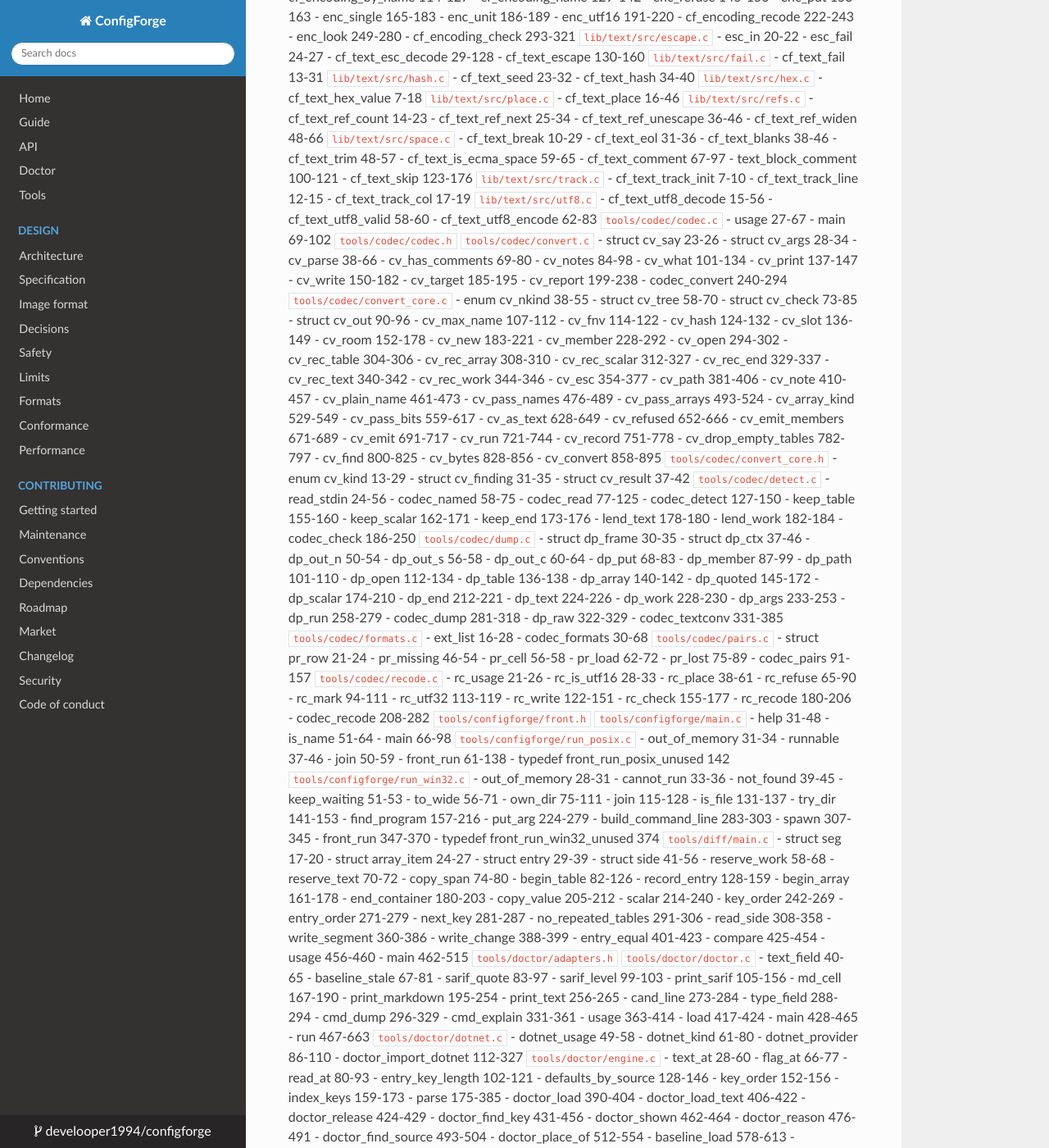
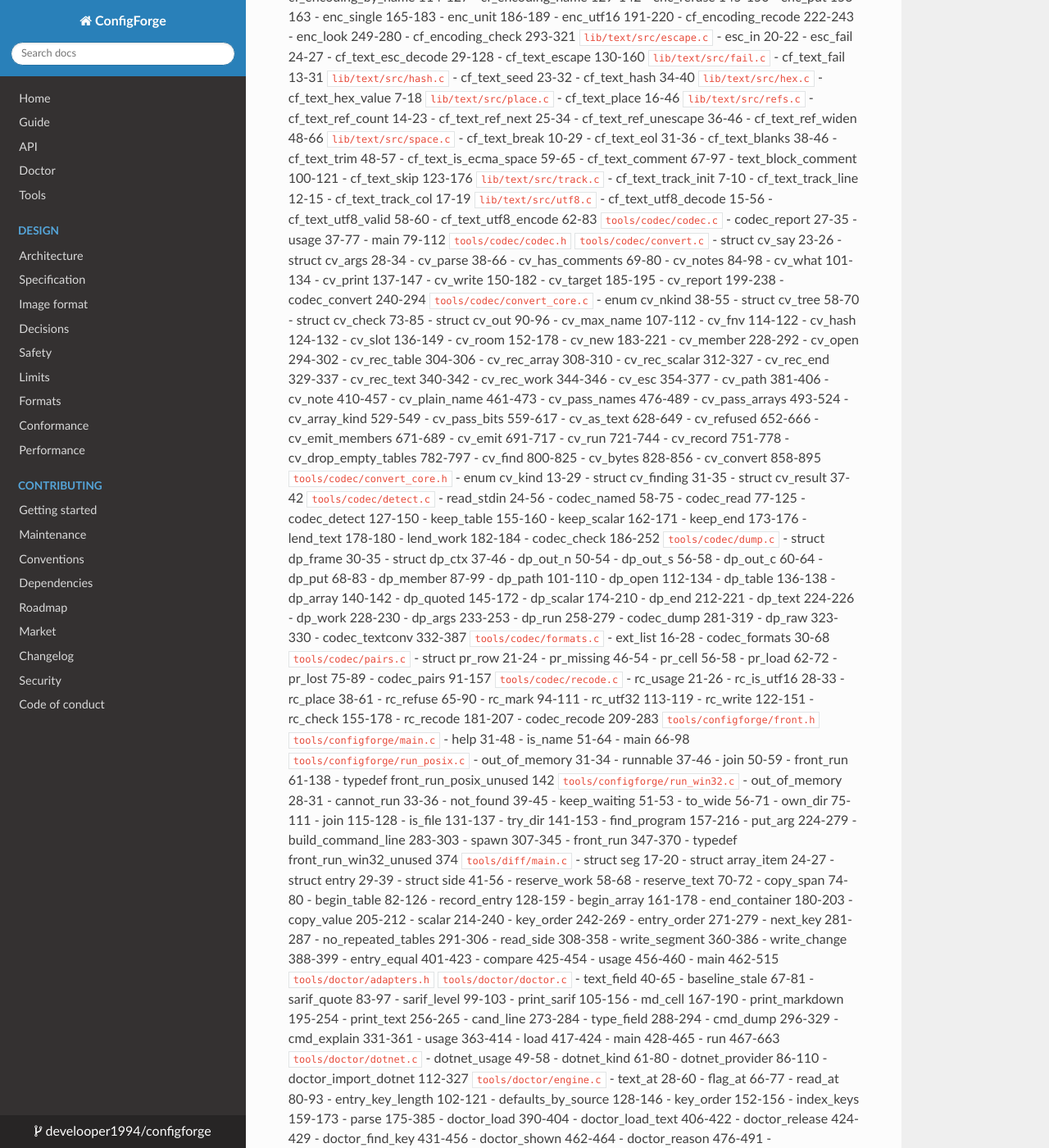
Before and after one commit to develooper1994/configforge, an MkDocs documentation site: the page built from docs/Codemap.md, in a window 1280 px wide and 1400 px high, scrolled down 13166 px. Shown: the whole window at 82% size. Built offline with MkDocs 1.6.1, drawn with Linux system fonts in a browser that asks for light colours.

Commit message:
K-6b: the tools show a refusal's reason (codec dump, recode, check)
codec_report prints '  reason: <name> (<severity>[, <CWE>])' to stderr
when a refused input carries a reason; front.cmake checks it on a
40-deep JSON.

Co-Authored-By: Claude Opus 5.5 <noreply@anthropic.com>

```diff
--- a/docs/Codemap.md
+++ b/docs/Codemap.md
@@ -1875,8 +1875,9 @@
 - cf_text_utf8_valid 58-60
 - cf_text_utf8_encode 62-83
 `tools/codec/codec.c`
-- usage 27-67
-- main 69-102
+- codec_report 27-35
+- usage 37-77
+- main 79-112
 `tools/codec/codec.h`
 `tools/codec/convert.c`
 - struct cv_say 23-26
@@ -1941,7 +1942,7 @@
 - keep_end 173-176
 - lend_text 178-180
 - lend_work 182-184
-- codec_check 186-250
+- codec_check 186-252
 `tools/codec/dump.c`
 - struct dp_frame 30-35
 - struct dp_ctx 37-46
@@ -1961,9 +1962,9 @@
 - dp_work 228-230
 - dp_args 233-253
 - dp_run 258-279
-- codec_dump 281-318
-- dp_raw 322-329
-- codec_textconv 331-385
+- codec_dump 281-319
+- dp_raw 323-330
+- codec_textconv 332-387
 `tools/codec/formats.c`
 - ext_list 16-28
 - codec_formats 30-68
@@ -1982,9 +1983,9 @@
 - rc_mark 94-111
 - rc_utf32 113-119
 - rc_write 122-151
-- rc_check 155-177
-- rc_recode 180-206
-- codec_recode 208-282
+- rc_check 155-178
+- rc_recode 181-207
+- codec_recode 209-283
 `tools/configforge/front.h`
 `tools/configforge/main.c`
 - help 31-48
```
Also changed, not shown: CHANGELOG.md (+3 -0 lines), docs/Roadmap.md (+1 -1 lines), docs/Tools.md (+6 -0 lines), docs/plan/K-correctness.md (+1 -0 lines), 6 other files.
